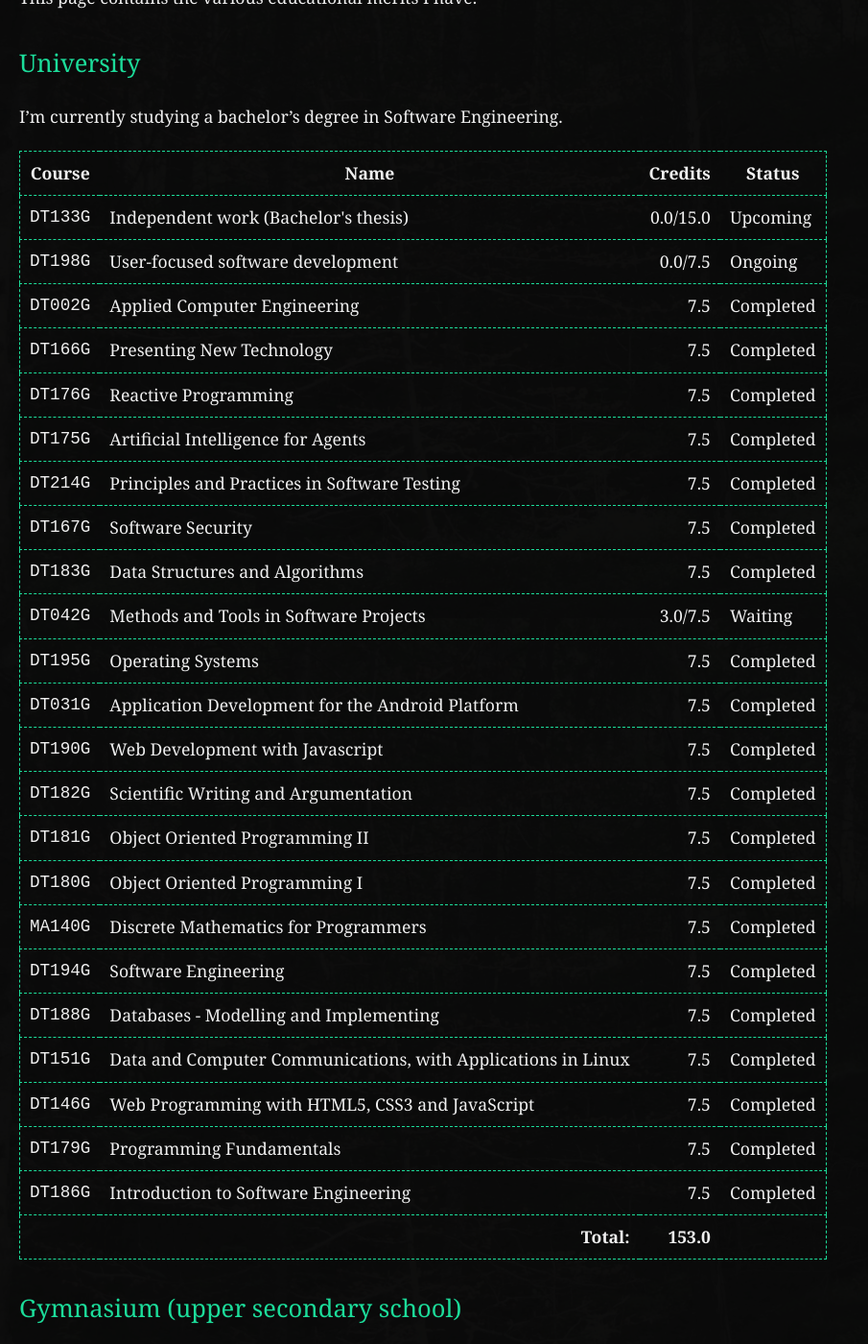
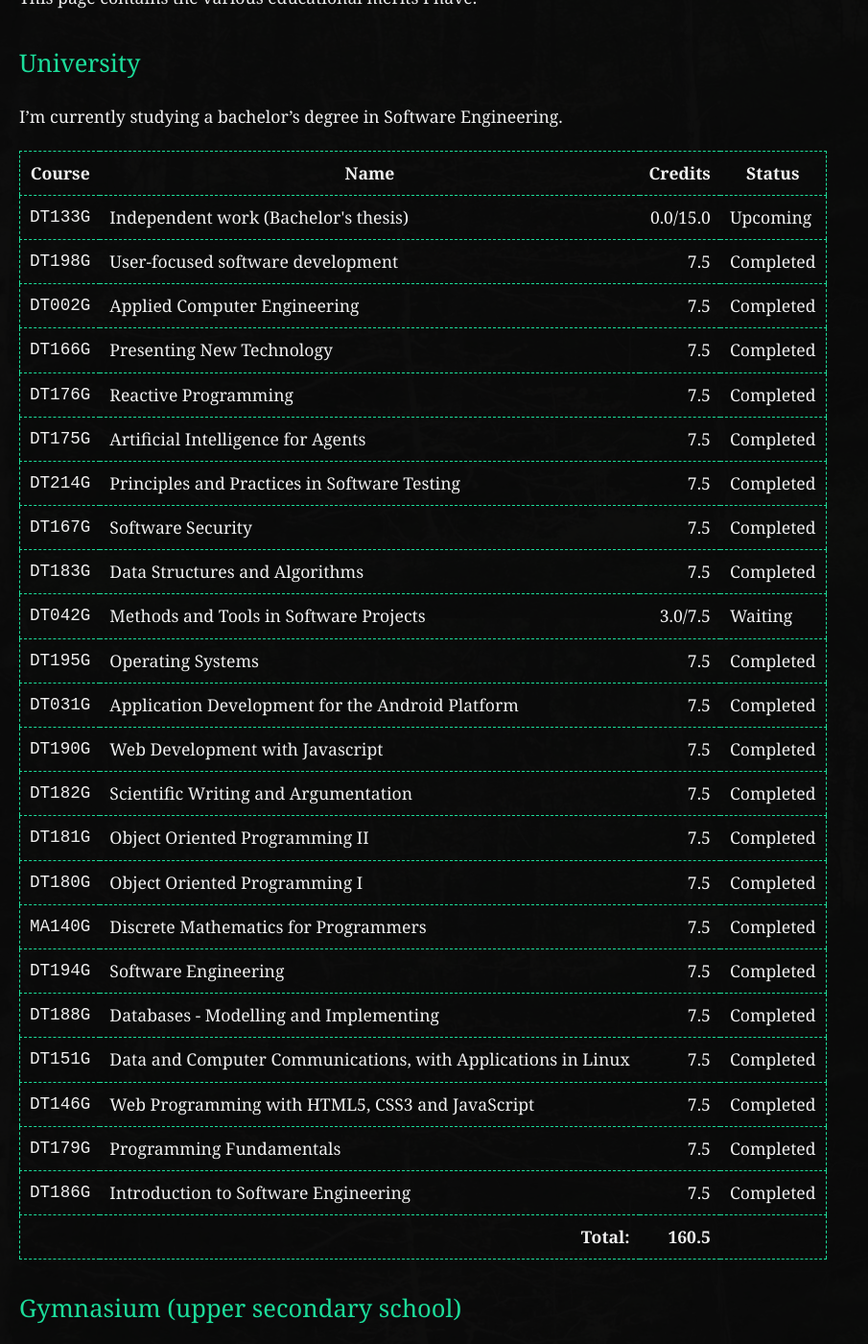
Before and after one commit to rollerozxa/voxelmanip.se, a Jekyll site: the page built from merits.md, in a window 1280 px wide and 1400 px high, scrolled down 256 px. Shown: the whole window at 96% size, without its empty margins (0-905 px from the left). Built offline with Jekyll 4.4.1, drawn with Linux system fonts in a browser that asks for light colours.

Commit message:
Update university merits

```diff
--- a/_data/merits/uni_se.yml
+++ b/_data/merits/uni_se.yml
@@ -7,9 +7,7 @@
 
 - id: DT198G
   name: User-focused software development
-  credits: 0.0
-  total_credits: 7.5
-  status: Ongoing
+  credits: 7.5
 
 - id: DT002G
   name: Applied Computer Engineering
```
